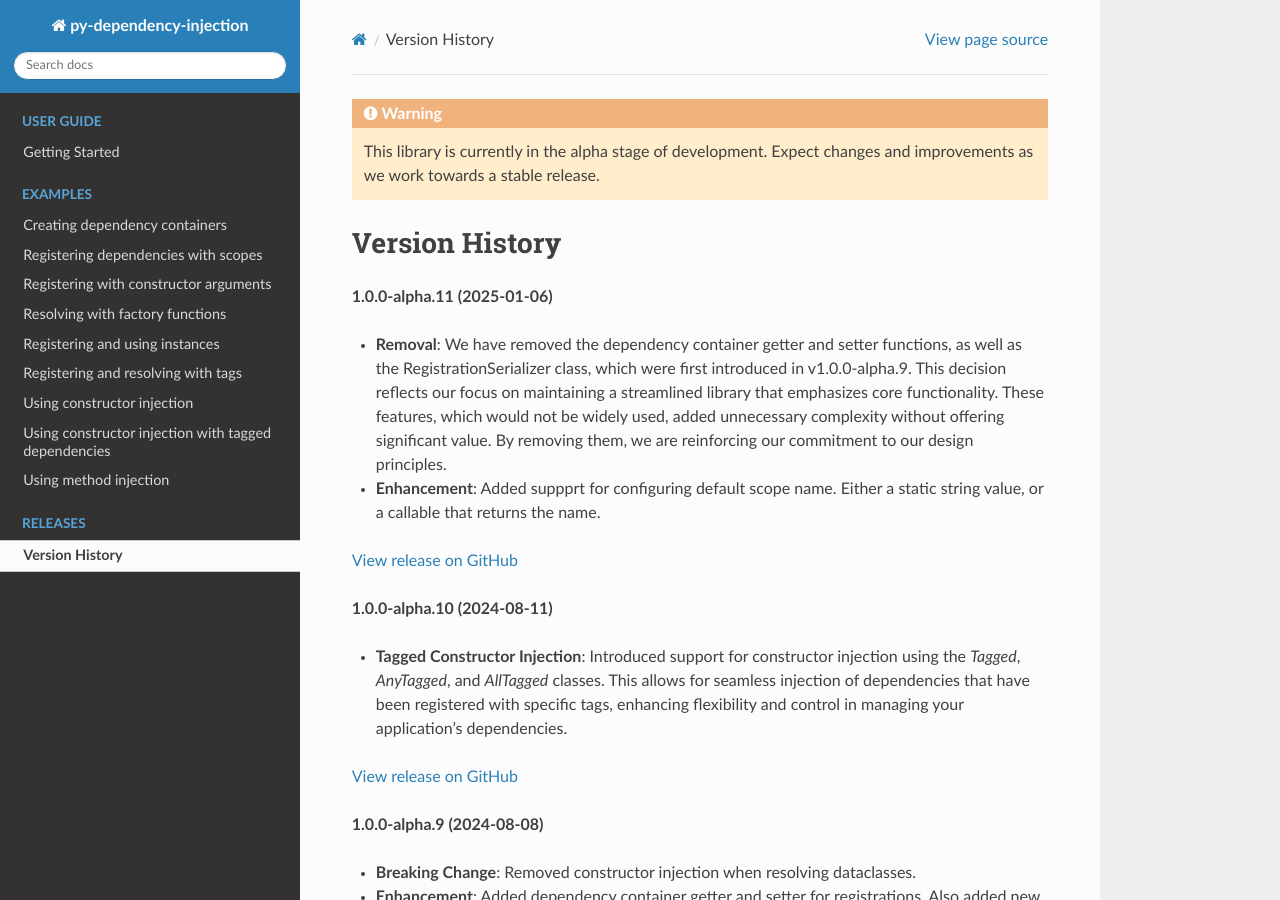
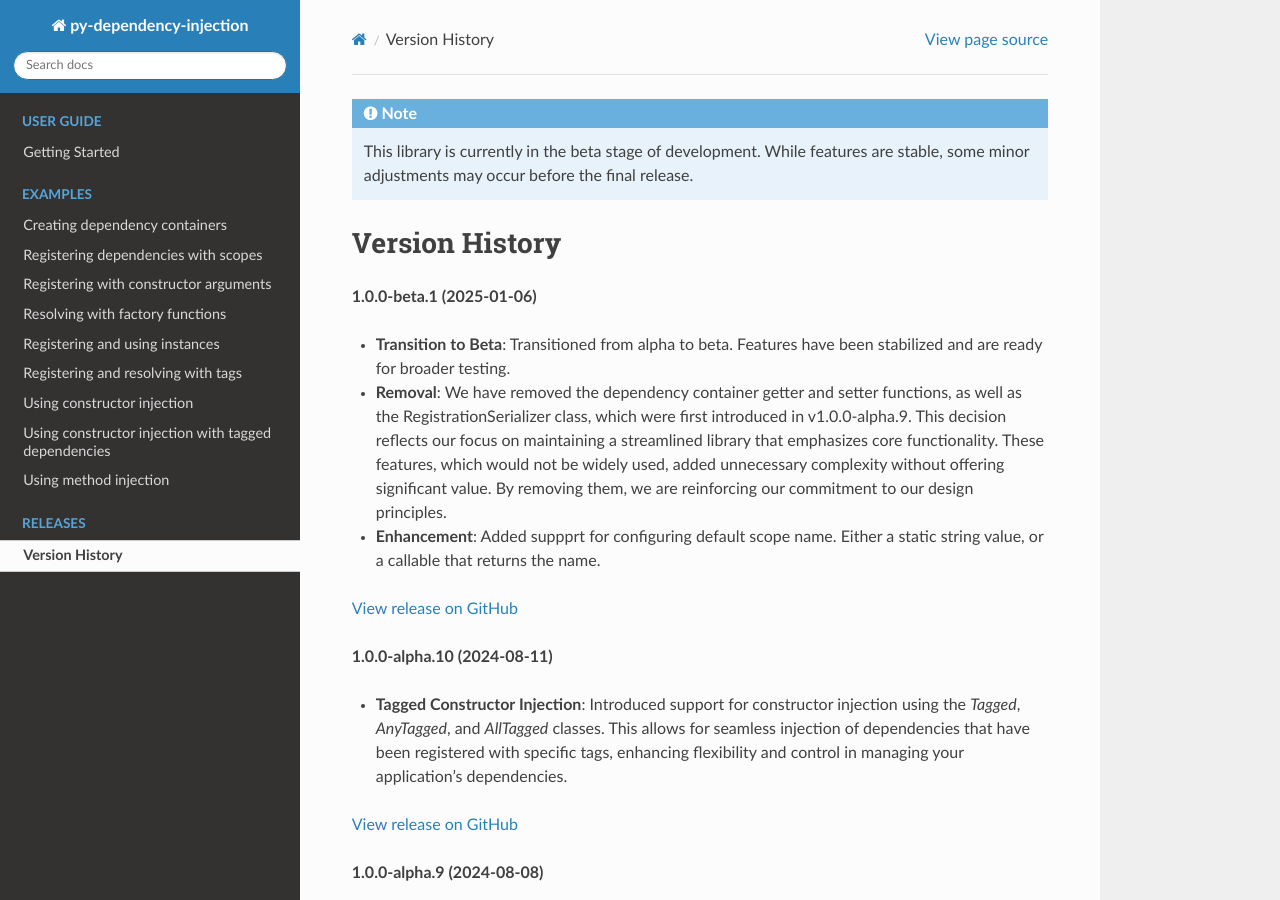
Before and after one commit to runemalm/py-dependency-injection, a Sphinx documentation site: the page built from docs/releases.rst, in a window 1280 px wide and 900 px high. Built offline with Sphinx 7.4.7 and the Read the Docs theme 3.1.0, drawn with Linux system fonts in a browser that asks for light colours.

Commit message:
Transition to beta.

```diff
--- a/docs/conf.py
+++ b/docs/conf.py
@@ -35,7 +35,7 @@ author = "David Runemalm"
 version = "1.0"
 
 # The full version, including alpha/beta/rc tags
-release = "1.0.0-alpha.10"
+release = "1.0.0-beta.1"
 
 
 # -- General configuration ---------------------------------------------------
--- a/docs/index.rst
+++ b/docs/index.rst
@@ -1,6 +1,7 @@
-.. warning::
+.. note::
 
-   This library is currently in the alpha stage of development. Expect changes and improvements as we work towards a stable release.
+    This library is currently in the beta stage of development.
+    While features are stable, some minor adjustments may occur before the final release.
 
 py-dependency-injection
 =======================
--- a/docs/releases.rst
+++ b/docs/releases.rst
@@ -1,17 +1,19 @@
-.. warning::
+.. note::
 
-   This library is currently in the alpha stage of development. Expect changes and improvements as we work towards a stable release.
+    This library is currently in the beta stage of development.
+    While features are stable, some minor adjustments may occur before the final release.
 
 ###############
 Version History
 ###############
 
-**1.0.0-alpha.11 (2025-01-06)**
+**1.0.0-beta.1 (2025-01-06)**
 
+- **Transition to Beta**: Transitioned from alpha to beta. Features have been stabilized and are ready for broader testing.
 - **Removal**: We have removed the dependency container getter and setter functions, as well as the RegistrationSerializer class, which were first introduced in v1.0.0-alpha.9. This decision reflects our focus on maintaining a streamlined library that emphasizes core functionality. These features, which would not be widely used, added unnecessary complexity without offering significant value. By removing them, we are reinforcing our commitment to our design principles.
 - **Enhancement**: Added suppprt for configuring default scope name. Either a static string value, or a callable that returns the name.
 
-`View release on GitHub <https://github.com/runemalm/py-dependency-injection/releases/tag/v1.0.0-alpha.11>`_
+`View release on GitHub <https://github.com/runemalm/py-dependency-injection/releases/tag/v1.0.0-beta.1>`_
 
 **1.0.0-alpha.10 (2024-08-11)**
 
--- a/setup.py
+++ b/setup.py
@@ -6,7 +6,7 @@ with open("README.md", "r", encoding="utf-8") as fh:
 
 setup(
     name="py-dependency-injection",
-    version="1.0.0-alpha.11",
+    version="1.0.0-beta.1",
     author="David Runemalm, 2024",
     author_email="david.runemalm@gmail.com",
     description="A dependency injection library for Python.",
@@ -34,7 +34,7 @@ setup(
     ],
     python_requires=">=3.7",
     classifiers=[
-        "Development Status :: 3 - Alpha",
+        "Development Status :: 4 - Beta",
         "Intended Audience :: Developers",
         "License :: OSI Approved :: GNU General Public License v3 (GPLv3)",
         "Programming Language :: Python :: 3.7",
```
Also changed, not shown: README.md (+2 -1 lines).
